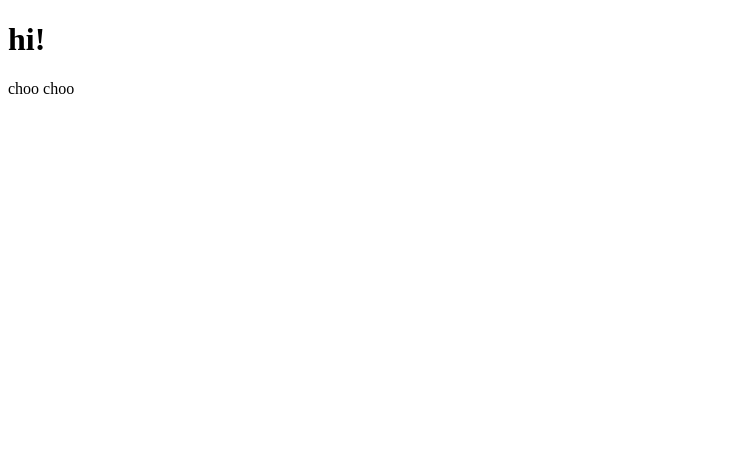
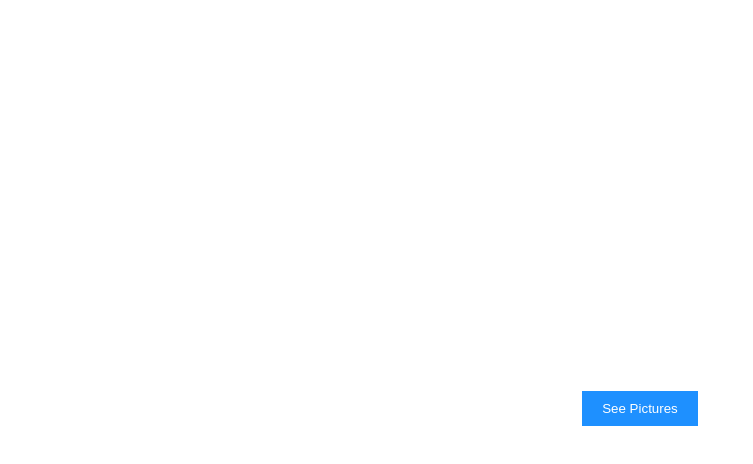
Before and after one commit to traijn/traijn.github.io, a plain HTML site: page index.html in a window 1280 px wide. Shown: the whole page, without its empty margins (0-753 px from the left). Drawn offline with Linux system fonts and the light colour scheme.

Commit message:
ported over old site

```diff
--- a/index.html
+++ b/index.html
@@ -1,12 +1,38 @@
 <!DOCTYPE html>
 <html lang="en">
+
 <head>
   <meta charset="UTF-8">
   <meta name="viewport" content="width=device-width, initial-scale=1.0">
-  <title>train</title>
+  <title>Simple Homepage</title>
+  <style>
+    body {
+      font-family: Arial, sans-serif;
+      display: flex;
+      /* Enables centering elements */
+      justify-content: center;
+      /* Centers elements horizontally */
+      align-items: center;
+      /* Centers elements vertically */
+      min-height: 100vh;
+      /* Sets minimum height for viewport coverage */
+    }
+
+    button {
+      padding: 10px 20px;
+      background-color: #1E90FF;
+      /* Blue color */
+      color: white;
+      border: none;
+      cursor: pointer;
+    }
+  </style>
 </head>
+
 <body>
-  <h1>hi!</h1>
-  <p>choo choo</p>
+  <a href="pics.html">
+    <button>See Pictures</button>
+  </a>
 </body>
+
 </html>
--- /dev/null
+++ b/style.css
@@ -0,0 +1,4 @@
+html {
+  height: 100%;
+  width: 100%;
+}
```
Also changed, not shown: pics.html (added, +1 -0 lines).
